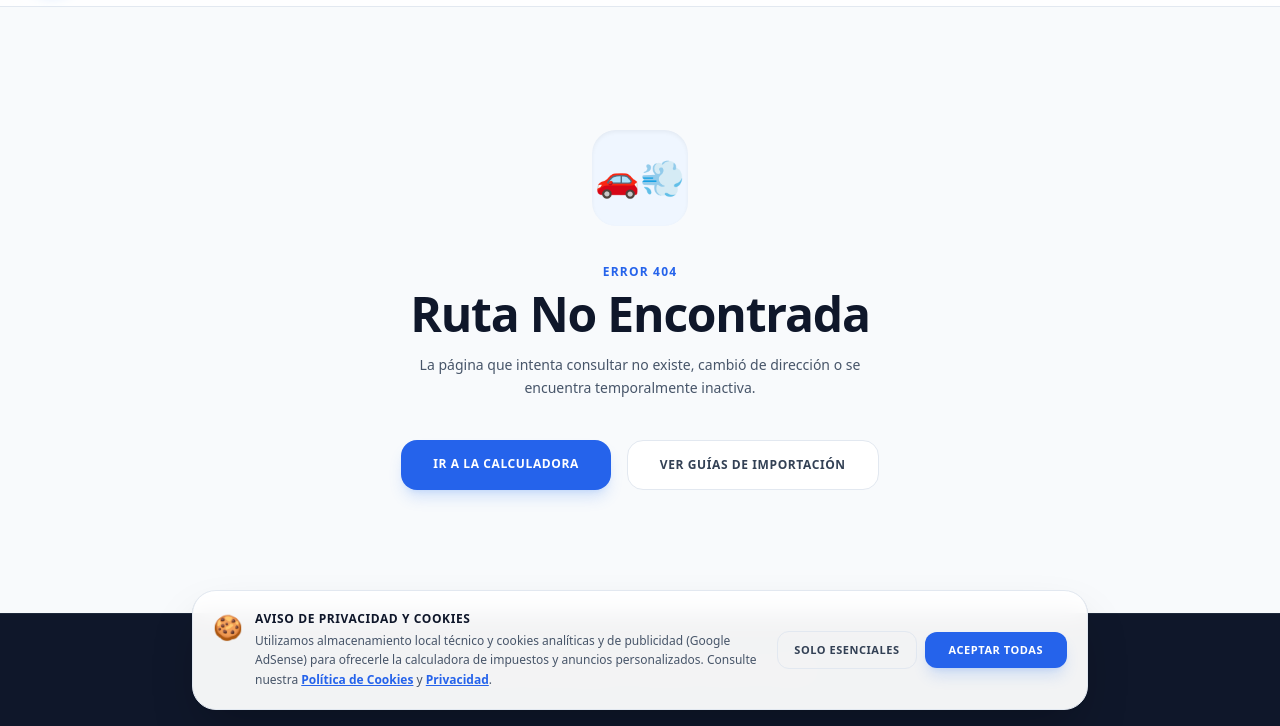
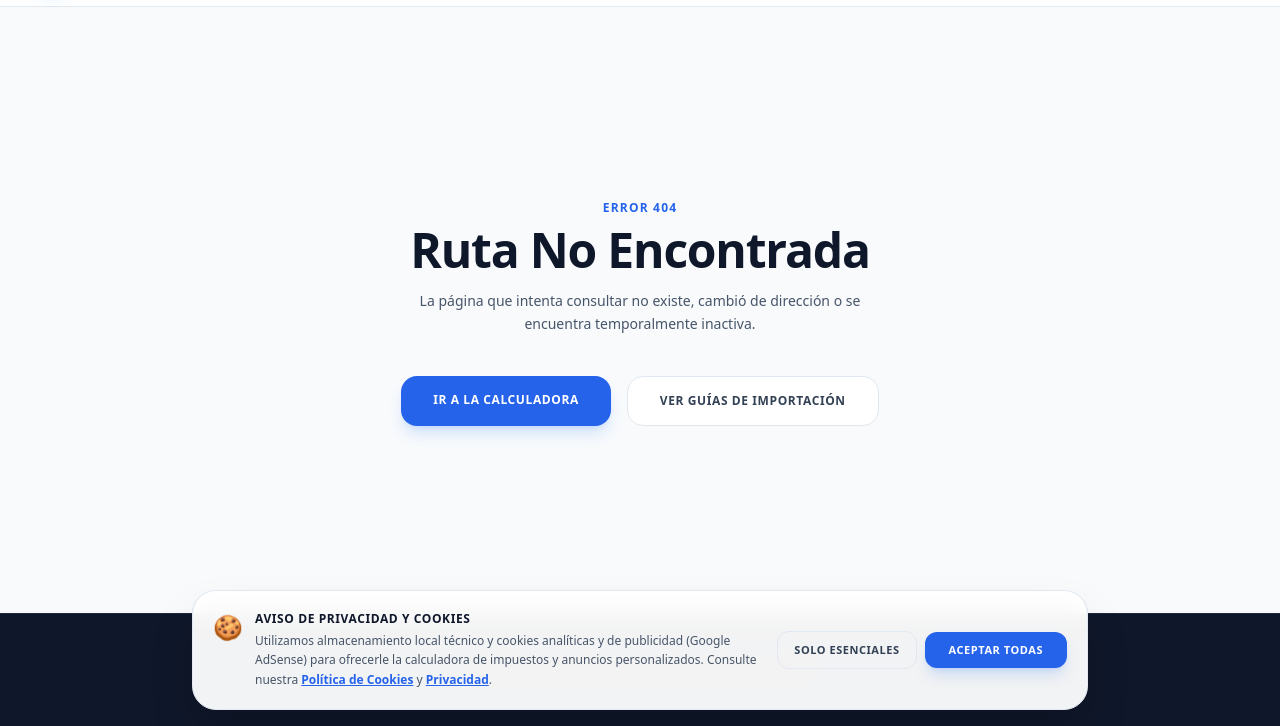
Before and after one commit to Jacoolzs/FerrampaCalc, a plain HTML site: page 404.html in a window 1280 px wide. Shown: the part 74-800 px from the top of the page. Drawn offline with nearby package versions, Linux system fonts and the light colour scheme.

Commit message:
style(404): remover emojis dejando diseno limpio y formal

```diff
--- a/404.html
+++ b/404.html
@@ -52,9 +52,6 @@
 
     <!-- Contenido 404 -->
     <main class="max-w-2xl mx-auto px-4 py-20 text-center my-auto">
-        <div class="w-24 h-24 mx-auto mb-8 bg-blue-50 dark:bg-blue-900/30 rounded-3xl flex items-center justify-center text-blue-600 text-4xl shadow-inner">
-            🚗💨
-        </div>
         <span class="text-xs font-black uppercase tracking-widest text-blue-600">Error 404</span>
         <h2 class="text-4xl md:text-5xl font-black text-slate-900 dark:text-white mt-2 mb-4 tracking-tight">Ruta No Encontrada</h2>
         <p class="text-sm text-slate-600 dark:text-slate-400 leading-relaxed mb-10 max-w-md mx-auto">
```
